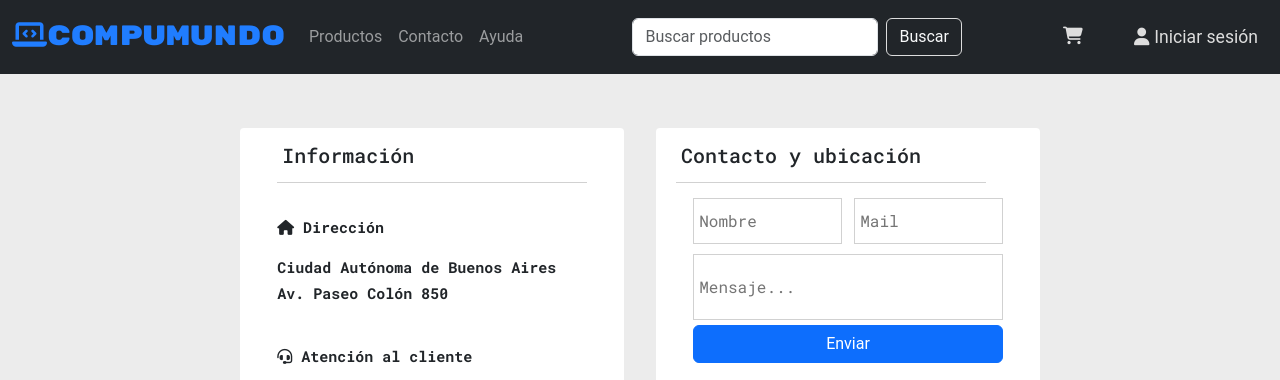
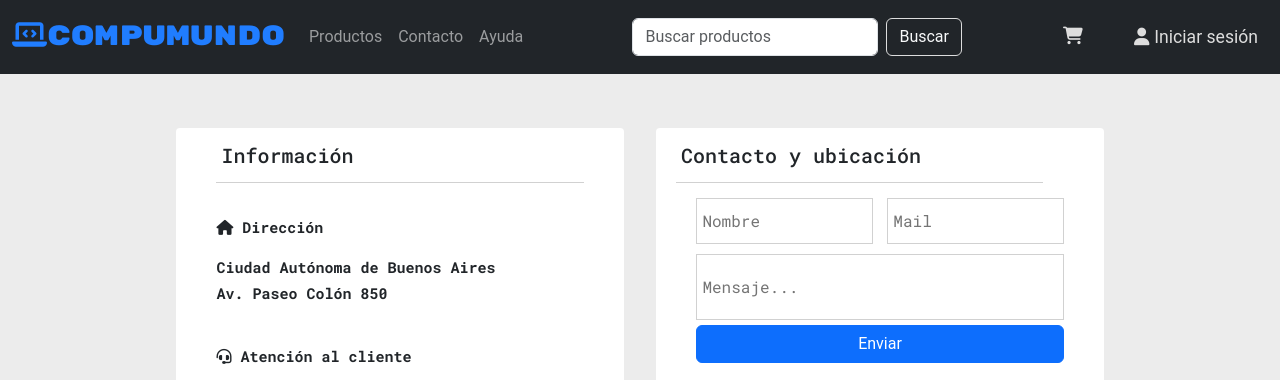
Before and after one commit to Marcos-Equi/compumundo, a Flask app: page /contacto in a window 1280 px wide. Shown: the top 380 px of the page. Run offline with Flask 3, Linux system fonts and the light colour scheme.

Commit message:
Arreglo fondo de pagina de cuenta y cambio en el tamaño de contacto-data

```diff
--- a/frontend/static/css/contacto.css
+++ b/frontend/static/css/contacto.css
@@ -7,7 +7,7 @@
     flex-direction: column;
     flex-wrap: wrap;
     align-content: center;
-    width: 30%;
+    width: 35%;
     background-color: white;
     border-radius: 4px;
     padding-inline: 20px;
--- a/frontend/static/css/styles.css
+++ b/frontend/static/css/styles.css
@@ -63,6 +63,7 @@
     display: flex;
     flex-direction: column;
     min-height: 100vh;
+    height: max-content;
     background-color: #ececec;
 }
 
```
